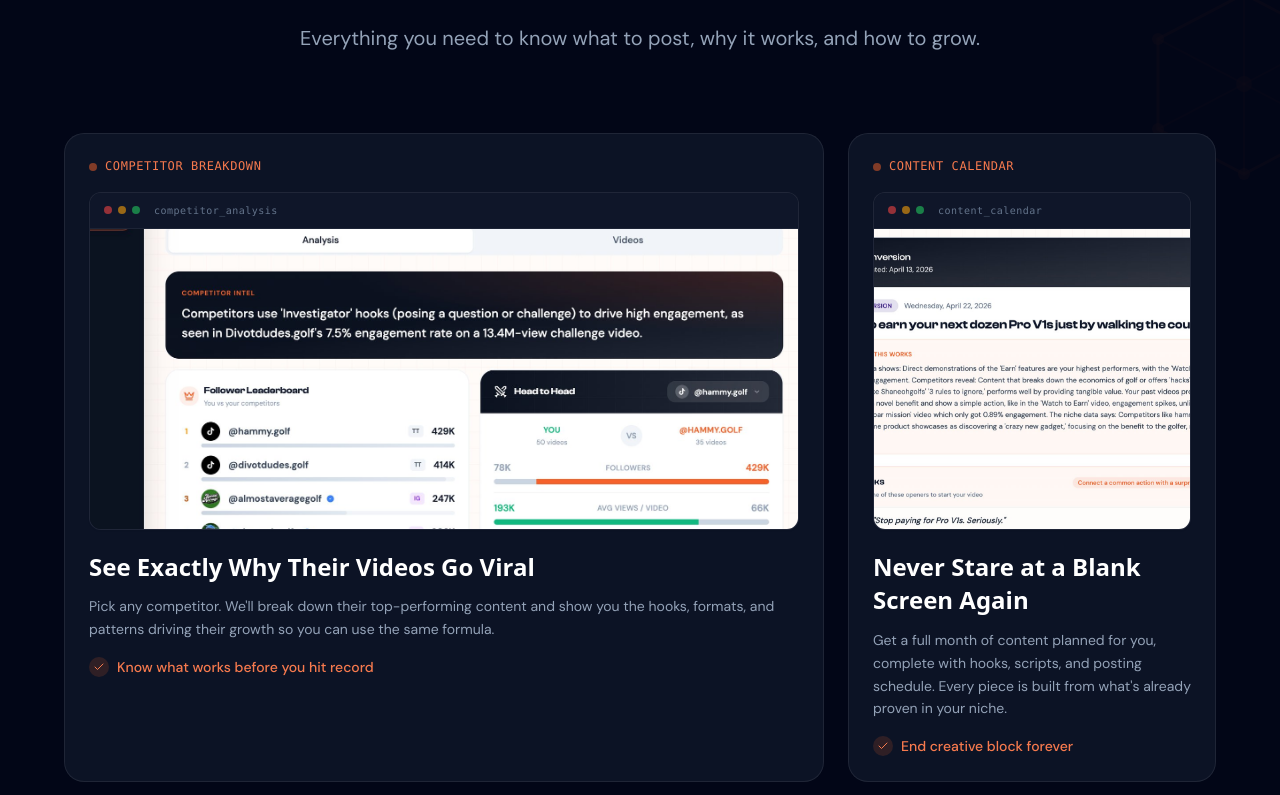
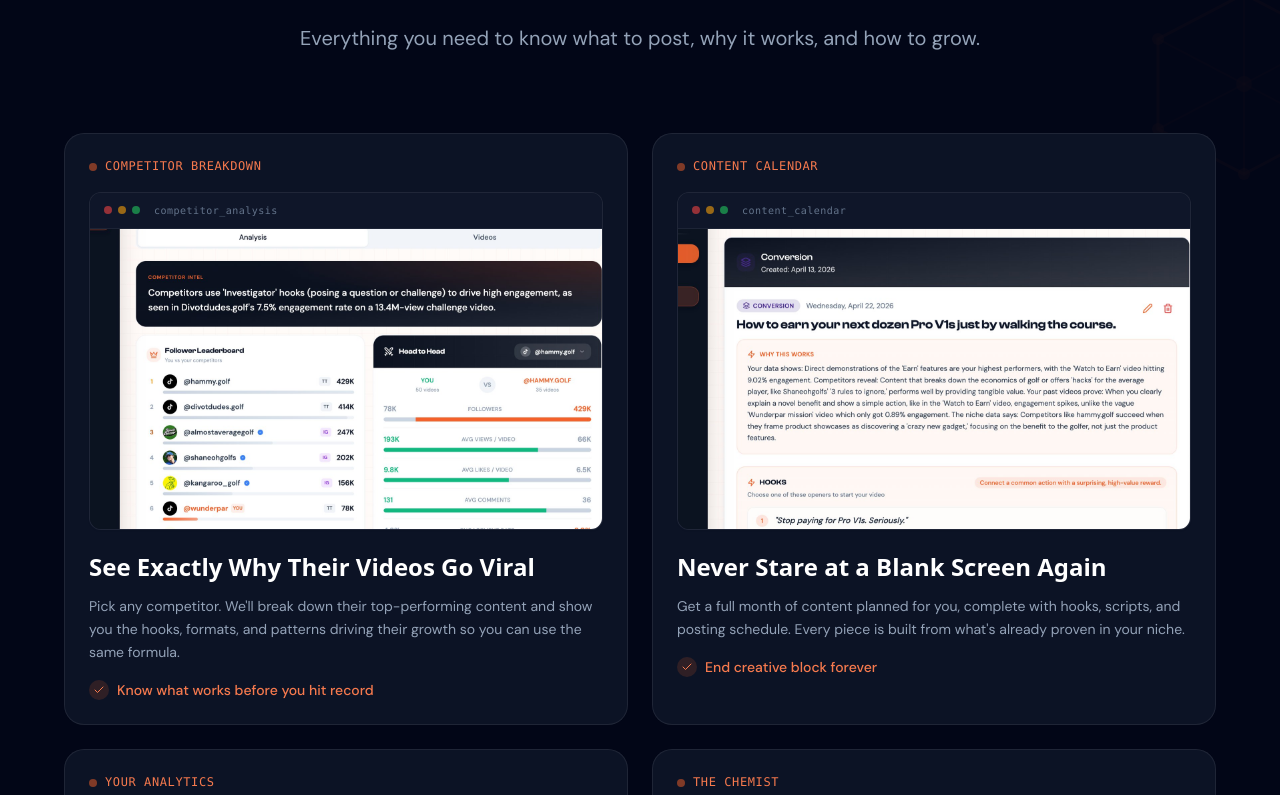
Before and after one commit to evanhand/thecontentlabs-lp, a Next.js app: page / in a window 1280 px wide. Shown: the part 4085-4880 px from the top of the page. Built offline with nearby package versions, Linux system fonts and the light colour scheme; no server answers; the database is empty; a web font is replaced by a local one.

Commit message:
fix: equal 2x2 grid for feature cards, remove bento layout

```diff
--- a/components/landing/Features.tsx
+++ b/components/landing/Features.tsx
@@ -8,10 +8,10 @@ import { MagneticButton } from '@/components/ui/MagneticButton';
 import { fadeUp, popIn, staggerContainer, VIEWPORT_ONCE } from '@/lib/motionVariants';
 
 const FEATURES = [
-  { title: "See Exactly Why Their Videos Go Viral", description: "Pick any competitor. We'll break down their top-performing content and show you the hooks, formats, and patterns driving their growth so you can use the same formula.", icon: Microscope, benefit: "Know what works before you hit record", tag: "COMPETITOR BREAKDOWN", monitorLabel: "competitor_analysis", wide: true, image: "/features/competitor-analysis.jpg" },
-  { title: "Never Stare at a Blank Screen Again", description: "Get a full month of content planned for you, complete with hooks, scripts, and posting schedule. Every piece is built from what's already proven in your niche.", icon: TestTube2, benefit: "End creative block forever", tag: "CONTENT CALENDAR", monitorLabel: "content_calendar", wide: false, image: "/features/content-calendar.jpg" },
-  { title: "Know What's Growing and What's Not", description: "See which of your videos are actually driving followers and engagement, which formats are working, and where to double down.", icon: LineChart, benefit: "Stop guessing, start seeing what's actually working", tag: "YOUR ANALYTICS", monitorLabel: "content_analytics", wide: false, image: "/features/analytics.jpg" },
-  { title: "Ask Anything. Get Real Answers.", description: "The Chemist knows your niche, your content history, and your competitors. Ask it what to post next, why a video flopped, or how to write a better hook. It's like having a strategist on call 24/7.", icon: Atom, benefit: "Get unstuck in seconds, not hours", tag: "THE CHEMIST", monitorLabel: "the_chemist", wide: true, image: "/features/chemist.jpg" },
+  { title: "See Exactly Why Their Videos Go Viral", description: "Pick any competitor. We'll break down their top-performing content and show you the hooks, formats, and patterns driving their growth so you can use the same formula.", icon: Microscope, benefit: "Know what works before you hit record", tag: "COMPETITOR BREAKDOWN", monitorLabel: "competitor_analysis", image: "/features/competitor-analysis.jpg" },
+  { title: "Never Stare at a Blank Screen Again", description: "Get a full month of content planned for you, complete with hooks, scripts, and posting schedule. Every piece is built from what's already proven in your niche.", icon: TestTube2, benefit: "End creative block forever", tag: "CONTENT CALENDAR", monitorLabel: "content_calendar", image: "/features/content-calendar.jpg" },
+  { title: "Know What's Growing and What's Not", description: "See which of your videos are actually driving followers and engagement, which formats are working, and where to double down.", icon: LineChart, benefit: "Stop guessing, start seeing what's actually working", tag: "YOUR ANALYTICS", monitorLabel: "content_analytics", image: "/features/analytics.jpg" },
+  { title: "Ask Anything. Get Real Answers.", description: "The Chemist knows your niche, your content history, and your competitors. Ask it what to post next, why a video flopped, or how to write a better hook. It's like having a strategist on call 24/7.", icon: Atom, benefit: "Get unstuck in seconds, not hours", tag: "THE CHEMIST", monitorLabel: "the_chemist", image: "/features/chemist.jpg" },
 ];
 
 export function Features() {
@@ -37,13 +37,13 @@ export function Features() {
         <motion.div
           initial="hidden" whileInView="visible" viewport={VIEWPORT_ONCE}
           variants={staggerContainer}
-          className="grid grid-cols-1 md:grid-cols-2 lg:grid-cols-3 gap-6"
+          className="grid grid-cols-1 md:grid-cols-2 gap-6"
         >
           {FEATURES.map((feature, index) => (
             <motion.div
               key={index}
               variants={popIn}
-              className={`group relative bg-slate-900/80 backdrop-blur-sm rounded-2xl border border-white/[0.08] overflow-hidden hover:shadow-lg hover:shadow-content-coral/10 hover:border-content-coral/20 transition-all duration-300 ${feature.wide ? 'lg:col-span-2' : 'lg:col-span-1'}`}
+              className="group relative bg-slate-900/80 backdrop-blur-sm rounded-2xl border border-white/[0.08] overflow-hidden hover:shadow-lg hover:shadow-content-coral/10 hover:border-content-coral/20 transition-all duration-300"
             >
               {/* Scan line effect */}
               <div className="lab-readout-scan absolute inset-0 rounded-2xl pointer-events-none z-20" />
```
